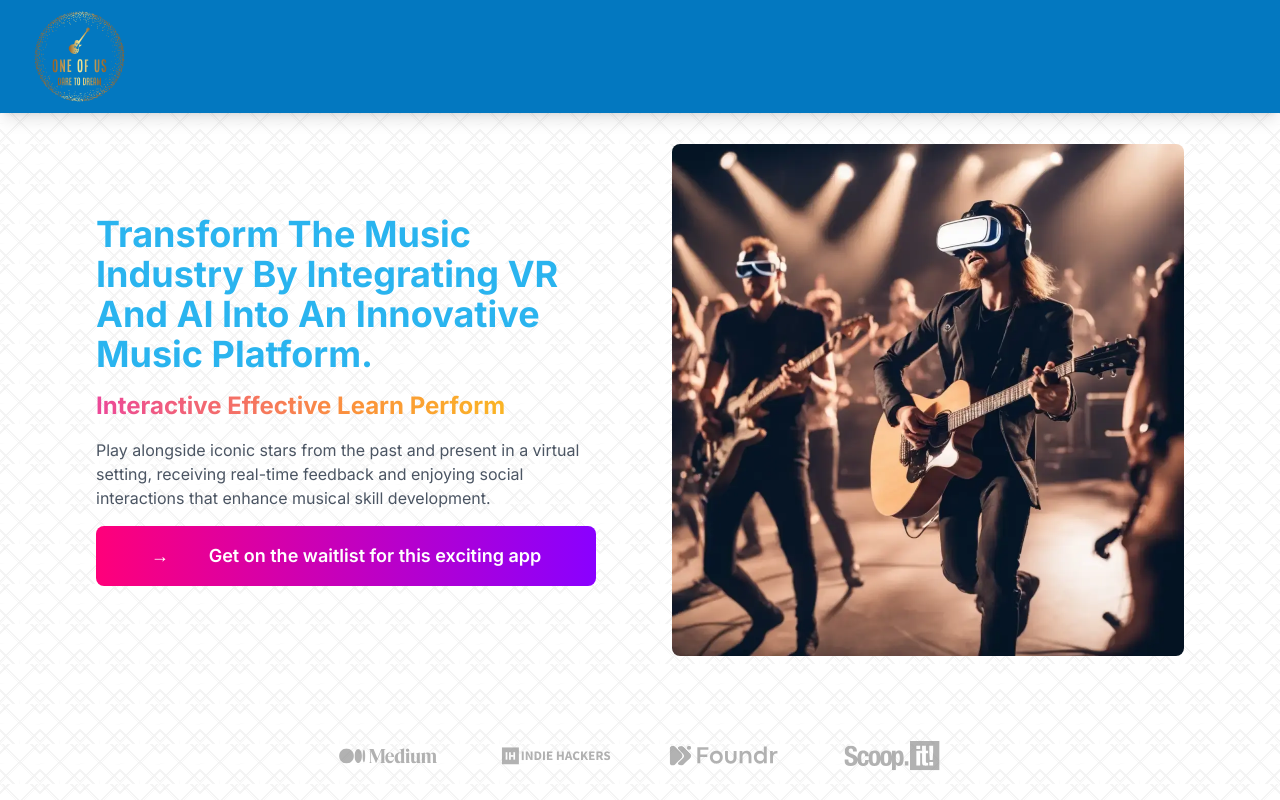
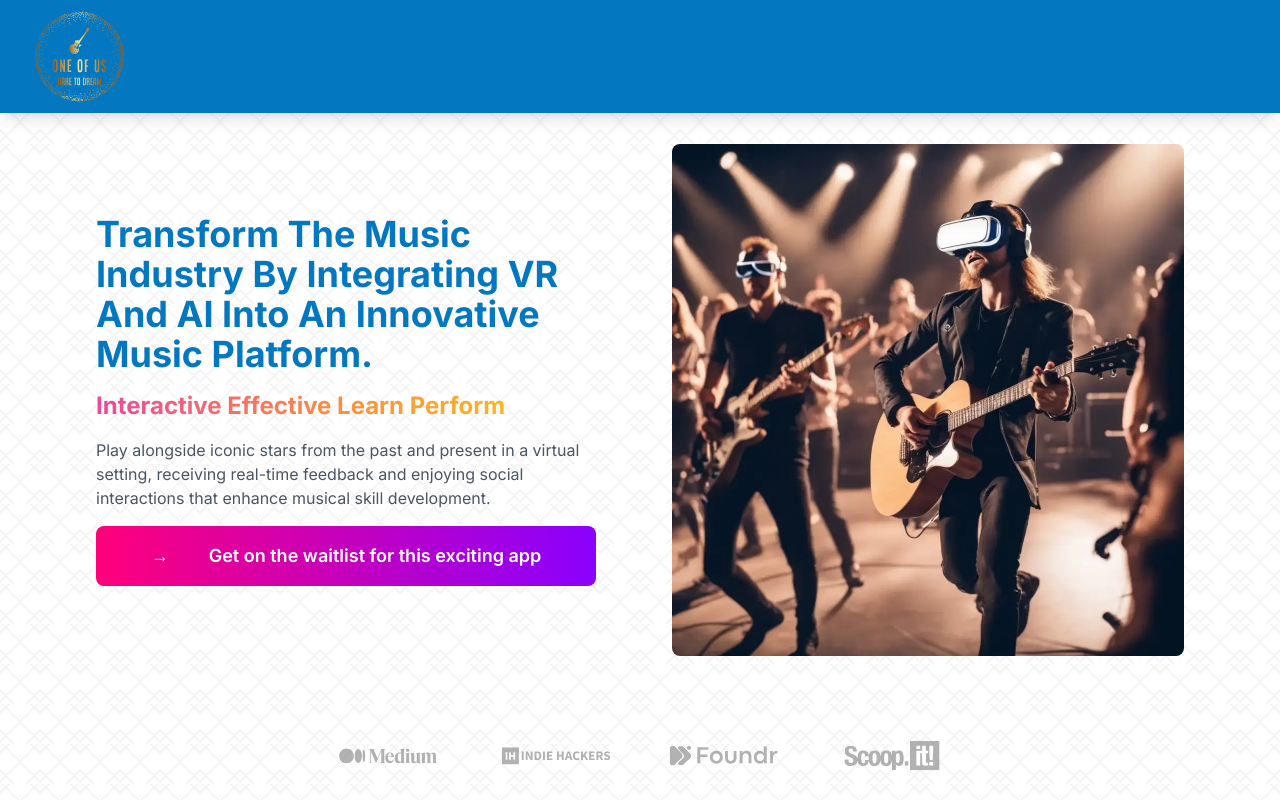
Before and after one commit to sandip-dshgsonic/oneofus, a Next.js app: page / in a window 1280 px wide. Shown: the top 800 px of the page. Built offline with nearby package versions, Linux system fonts and the light colour scheme.

Commit message:
color changed

```diff
--- a/src/app/components/Hero-section.jsx
+++ b/src/app/components/Hero-section.jsx
@@ -48,7 +48,7 @@
         <div className="grid grid-cols-1 lg:grid-cols-2 gap-8 lg:gap-16 items-center mb-8 lg:mb-16">
           {/* Left Column */}
           <div className="text-center lg:text-left">
-            <h1 className="text-2xl md:text-3xl lg:text-4xl font-bold mb-4 text-[#2ab4ef]">
+            <h1 className="text-2xl md:text-3xl lg:text-4xl font-bold mb-4 text-[#0378c0]">
               Transform The Music Industry By Integrating VR And
 
                 AI Into An Innovative Music Platform.
```
